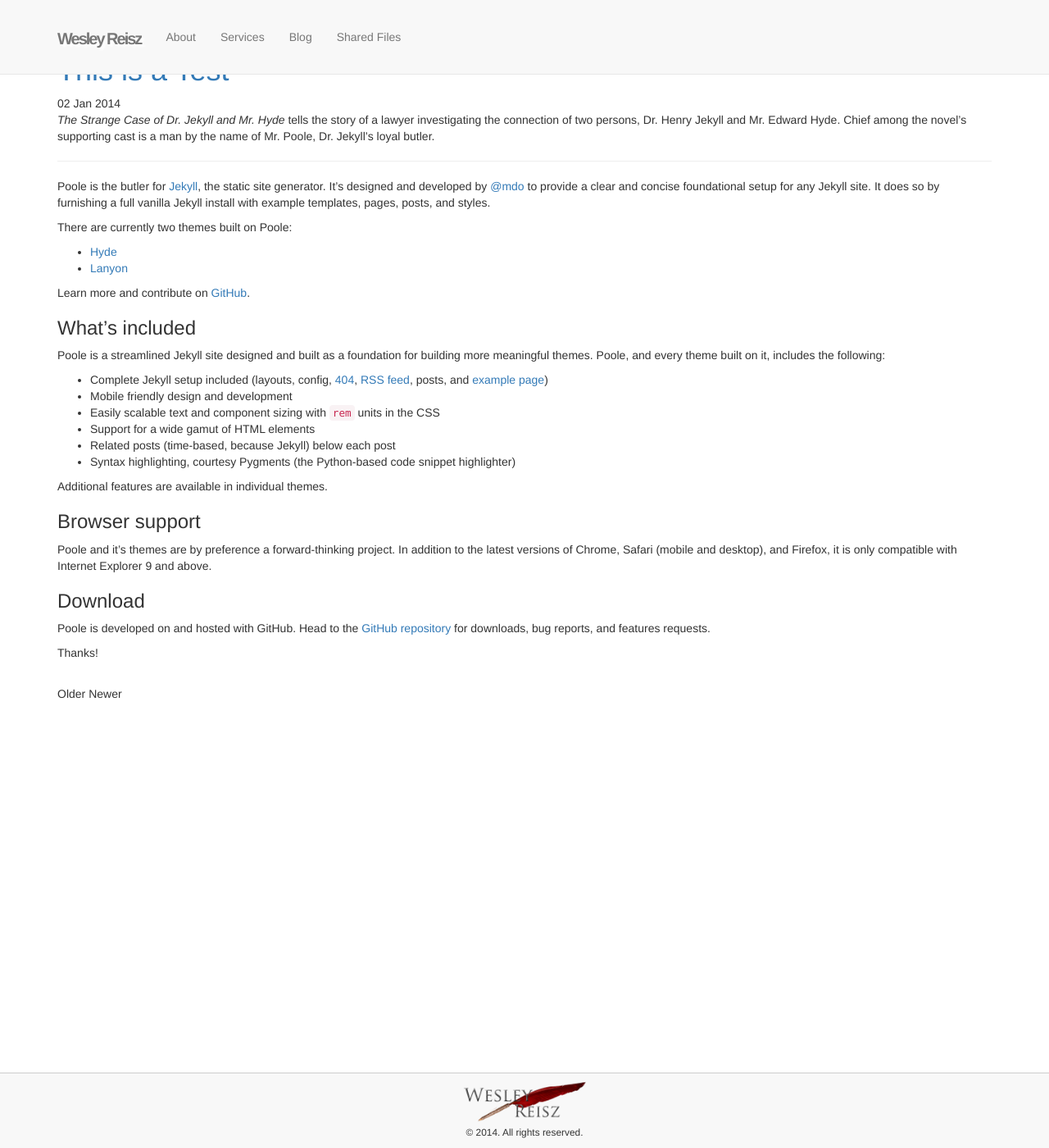
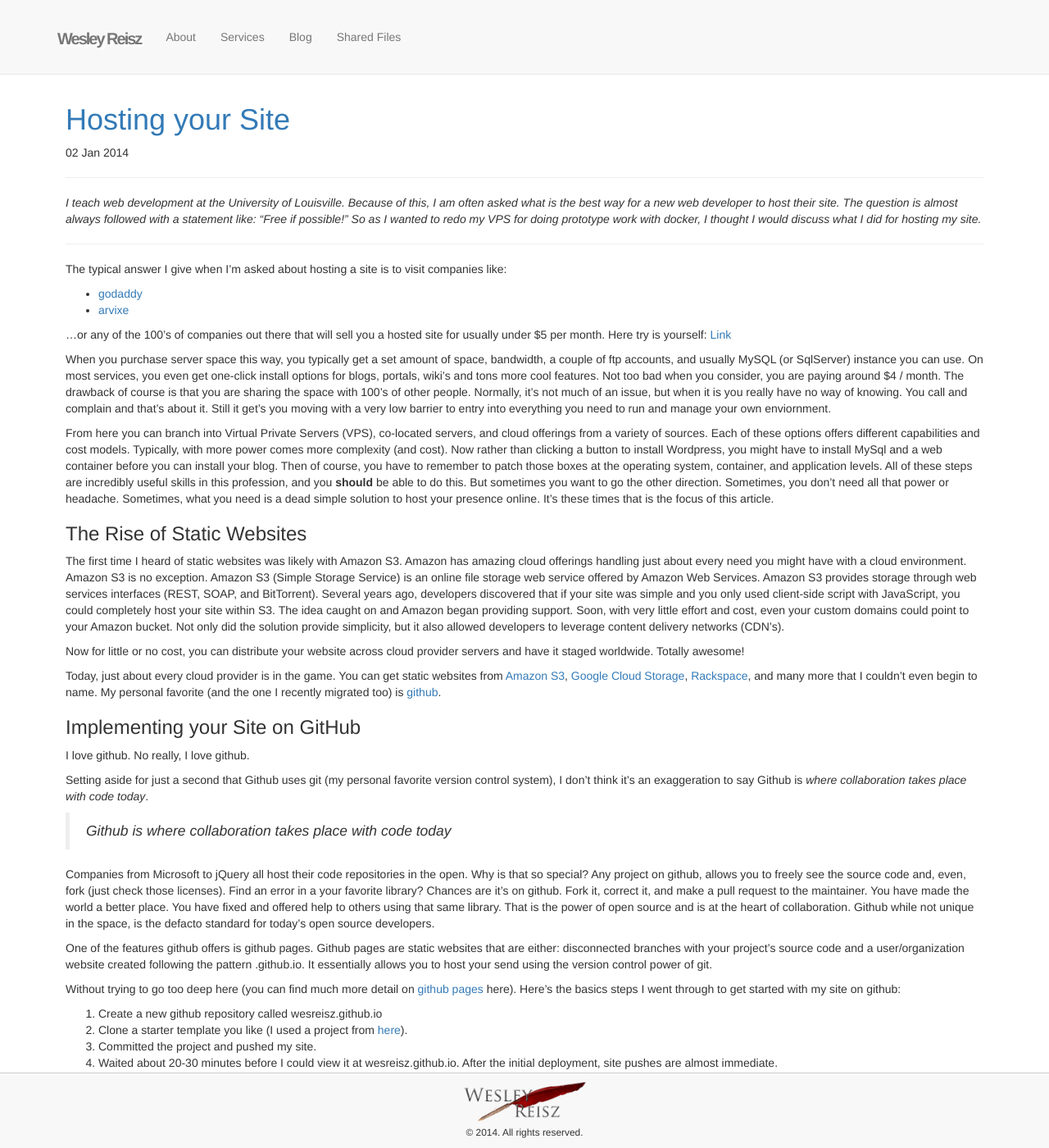
Before and after one commit to wesreisz/wesreisz.github.io, a Jekyll site: the page built from blog/index.html, in a window 1280 px wide and 1400 px high. Shown: the whole window at 82% size. Built offline with Jekyll 4.4.1, drawn with Linux system fonts in a browser that asks for light colours; some web fonts are replaced; the list of posts is cut into pages by our own code; some of the changed text lies outside the part shown.

Commit message:
added first blog post on moving to github

````diff
--- a/_config.yml
+++ b/_config.yml
@@ -6,7 +6,7 @@
 title:            Wesley Reisz
 tagline:          aut disce aut discede
 url:              http://getpoole.com
-highlighter: pygments
+highlighter:      pygments
 paginate:         1
 paginate_path:    "blog/page:num/"
 baseurl:          /
--- a/_posts/2014-01-02-introducing-poole.md
+++ /dev/null
@@ -1,40 +0,0 @@
----
-layout: post
-title: This is a Test
----
-
-*The Strange Case of Dr. Jekyll and Mr. Hyde* tells the story of a lawyer investigating the connection of two persons, Dr. Henry Jekyll and Mr. Edward Hyde. Chief among the novel's supporting cast is a man by the name of Mr. Poole, Dr. Jekyll's loyal butler.
-
------
-
-Poole is the butler for [Jekyll](http://jekyllrb.com), the static site generator. It's designed and developed by [@mdo](https://twitter.com/mdo) to provide a clear and concise foundational setup for any Jekyll site. It does so by furnishing a full vanilla Jekyll install with example templates, pages, posts, and styles.
-
-There are currently two themes built on Poole:
-
-* [Hyde](http://hyde.getpoole.com)
-* [Lanyon](http://lanyon.getpoole.com)
-
-Learn more and contribute on [GitHub](https://github.com/poole).
-
-### What's included
-
-Poole is a streamlined Jekyll site designed and built as a foundation for building more meaningful themes. Poole, and every theme built on it, includes the following:
-
-* Complete Jekyll setup included (layouts, config, [404](/404.html), [RSS feed](/atom.xml), posts, and [example page](/about))
-* Mobile friendly design and development
-* Easily scalable text and component sizing with `rem` units in the CSS
-* Support for a wide gamut of HTML elements
-* Related posts (time-based, because Jekyll) below each post
-* Syntax highlighting, courtesy Pygments (the Python-based code snippet highlighter)
-
-Additional features are available in individual themes.
-
-### Browser support
-
-Poole and it's themes are by preference a forward-thinking project. In addition to the latest versions of Chrome, Safari (mobile and desktop), and Firefox, it is only compatible with Internet Explorer 9 and above.
-
-### Download
-
-Poole is developed on and hosted with GitHub. Head to the <a href="https://github.com/poole/poole">GitHub repository</a> for downloads, bug reports, and features requests.
-
-Thanks!
--- /dev/null
+++ b/_posts/2014-01-02-moving_to_github.md
@@ -0,0 +1,78 @@
+---
+layout: post
+title: Hosting your Site
+---
+
+-----
+*I teach web development at the University of Louisville. Because of this, I am often asked what is the best way for a new web developer to host their site. The question is almost always followed with a statement like: "Free if possible!" So as I wanted to redo my VPS for doing prototype work with docker, I thought I would discuss what I did for hosting my site.*
+
+-----
+
+The typical answer I give when I'm asked about hosting a site is to visit companies like:
+
+* [godaddy](http://www.godaddy.com)
+* [arvixe](http://www.arvixe.com)
+
+...or any of the 100's of companies out there that will sell you a hosted site for usually under $5 per month. Here try is yourself: [Link](http://lmgtfy.com/?q=web+hosting+cheap)
+
+When you purchase server space this way, you typically get a set amount of space, bandwidth, a couple of ftp accounts, and usually MySQL (or SqlServer) instance you can use. On most services, you even get one-click install options for blogs, portals, wiki's and tons more cool features. Not too bad when you consider, you are paying around $4 / month. The drawback of course is that you are sharing the space with 100's of other people. Normally, it's not much of an issue, but when it is you really have no way of knowing. You call and complain and that's about it. Still it get's you moving with a very low barrier to entry into everything you need to run and manage your own enviornment.
+
+From here you can branch into Virtual Private Servers (VPS), co-located servers, and cloud offerings from a variety of sources. Each of these options offers different capabilities and cost models. Typically, with more power comes more complexity (and cost). Now rather than clicking a button to install Wordpress, you might have to install MySql and a web container before you can install your blog. Then of course, you have to remember to patch those boxes at the operating system, container, and application levels. All of these steps are incredibly useful skills in this profession, and you **should** be able to do this. But sometimes you want to go the other direction. Sometimes, you don't need all that power or headache. Sometimes, what you need is a dead simple solution to host your presence online. It's these times that is the focus of this article.
+
+### The Rise of Static Websites
+
+The first time I heard of static websites was likely with Amazon S3. Amazon has amazing cloud offerings handling just about every need you might have with a cloud environment. Amazon S3 is no exception. Amazon S3 (Simple Storage Service) is an online file storage web service offered by Amazon Web Services. Amazon S3 provides storage through web services interfaces (REST, SOAP, and BitTorrent). Several years ago, developers discovered that if your site was simple and you only used client-side script with JavaScript, you could completely host your site within S3. The idea caught on and Amazon began providing support. Soon, with very little effort and cost, even your custom domains could point to your Amazon bucket. Not only did the solution provide simplicity, but it also allowed developers to leverage content delivery networks (CDN's).
+
+Now for little or no cost, you can distribute your website across cloud provider servers and have it staged worldwide. Totally awesome!
+
+Today, just about every cloud provider is in the game. You can get static websites from [Amazon S3](http://docs.aws.amazon.com/AmazonS3/latest/dev/WebsiteHosting.html), [Google Cloud Storage](https://cloud.google.com/storage/docs/website-configuration), [Rackspace](http://docs.rackspace.com/files/api/v1/cf-devguide/content/Create_Static_Website-dle4000.html), and many more that I couldn't even begin to name. My personal favorite (and the one I recently migrated too) is [github](https://pages.github.com/).
+
+### Implementing your Site on GitHub
+
+I love github. No really, I love github.
+
+Setting aside for just a second that Github uses git (my personal favorite version control system), I don't think it's an exaggeration to say Github is *where collaboration takes place with code today*.
+
+> *Github is where collaboration takes place with code today*
+
+Companies from Microsoft to jQuery all host their code repositories in the open. Why is that so special? Any project on github, allows you to freely see the source code and, even, fork (just check those licenses). Find an error in a your favorite library? Chances are it's on github. Fork it, correct it, and make a pull request to the maintainer. You have made the world a better place. You have fixed and offered help to others using that same library. That is the power of open source and is at the heart of collaboration. Github while not unique in the space, is the defacto standard for today's open source developers.
+
+One of the features github offers is github pages. Github pages are static websites that are either: disconnected branches with your project's source code and a user/organization website created following the pattern <username>.github.io. It essentially allows you to host your send using the version control power of git.
+
+Without trying to go too deep here (you can find much more detail on [github pages](https://pages.github.com/) here). Here's the basics steps I went through to get started with my site on github:
+
+1. Create a new github repository called wesreisz.github.io
+1. Clone a starter template you like (I used a project from [here](http://startbootstrap.com/)).
+1. Committed the project and pushed my site.
+1. Waited about 20-30 minutes before I could view it at wesreisz.github.io. After the initial deployment, site pushes are almost immediate.
+
+### Adding a blog to your static site
+
+So that's cool, but you can't do anything real with a static site right? Don't be so sure. With the move to more and more javascript, we are moving processing from the server back to the client. So depending on your needs, it is entirely possible that you can host everything a simple site needs locally.
+
+The first challenge I came to with moving my site to github wasn't really with dynamic content per say. It really was how can I implement a blog without a server-side database. I vaguely remembered a talk a couple years ago, where someone mentioned a tool called [jekyll](http://jekyllrb.com/). Turns out it was the perfect solution, and one the community as a whole is embracing.
+
+Jekyll is a dirt simple blogging system that uses [markdown](http://en.wikipedia.org/wiki/Markdown) and the local file system. Creating a blog engine is initially built with a ruby gem, so installing Jekyll and running is as easy as:
+
+![Installing Jekyll](/images/moving_to_github/install.png)
+
+That last part is particularly interesting.
+```
+jekyll serve
+```
+starts a webserver that you can view locally and adding
+```
+jekyll serve --watch
+```
+allows you to make changes as you go and immediately see your changes. How cool is that? All that is left was for me to integrate and design my site. (...and of course push to github.)
+
+### Recap
+So let's recap. I have:
+
+* hosting space that costs me exactly nothing.
+* a fully customizable blog engine
+* markdown for editing of my blog content
+* git version control for my blog and website
+* local development environment where I can see changes
+
+Not bad! [http://www.wesleyreisz.com](http://www.wesleyreisz.com)
--- a/css/site.css
+++ b/css/site.css
@@ -1,16 +1,4 @@
 /*custom css*/
-.grey{
-	background-color: #ccc;
-}
-.box{
-	border: 1px solid;
-    border-radius: 12px;
-    padding: 15px;
-    margin: 2.5px;
-    box-shadow: 10px 10px 5px #888888;
-}
-
-
 #slider {
 	width: 100%;
 	height: 275px;
@@ -23,6 +11,16 @@
 	top: 0;
 	margin-left: 0;
 	list-style-type: none;
+}
+.grey{
+	background-color: #ccc;
+}
+.box{
+	border: 1px solid;
+    border-radius: 12px;
+    padding: 15px;
+    margin: 2.5px;
+    box-shadow: 10px 10px 5px #888888;
 }
 
 .sliderImage {
@@ -78,6 +76,11 @@
 	text-shadow: 3px 3px 3px #fff;
 }
 
+.posts{
+	padding:50px 10px 150px 10px;
+}
+
+
 @media(max-width:950px) {
     #slider {
 		width: 700px;
--- a/index.html
+++ b/index.html
@@ -152,4 +152,6 @@
             </div>
         </div>
     </section>
+	-
+	<div class="fork"><a href=""><img src="images/forkme_right_red_aa0000.png"></a></div>
 -->
````
Also changed, not shown: images/forkme_right_red_aa0000.png (added), images/moving_to_github/install.png (added).
